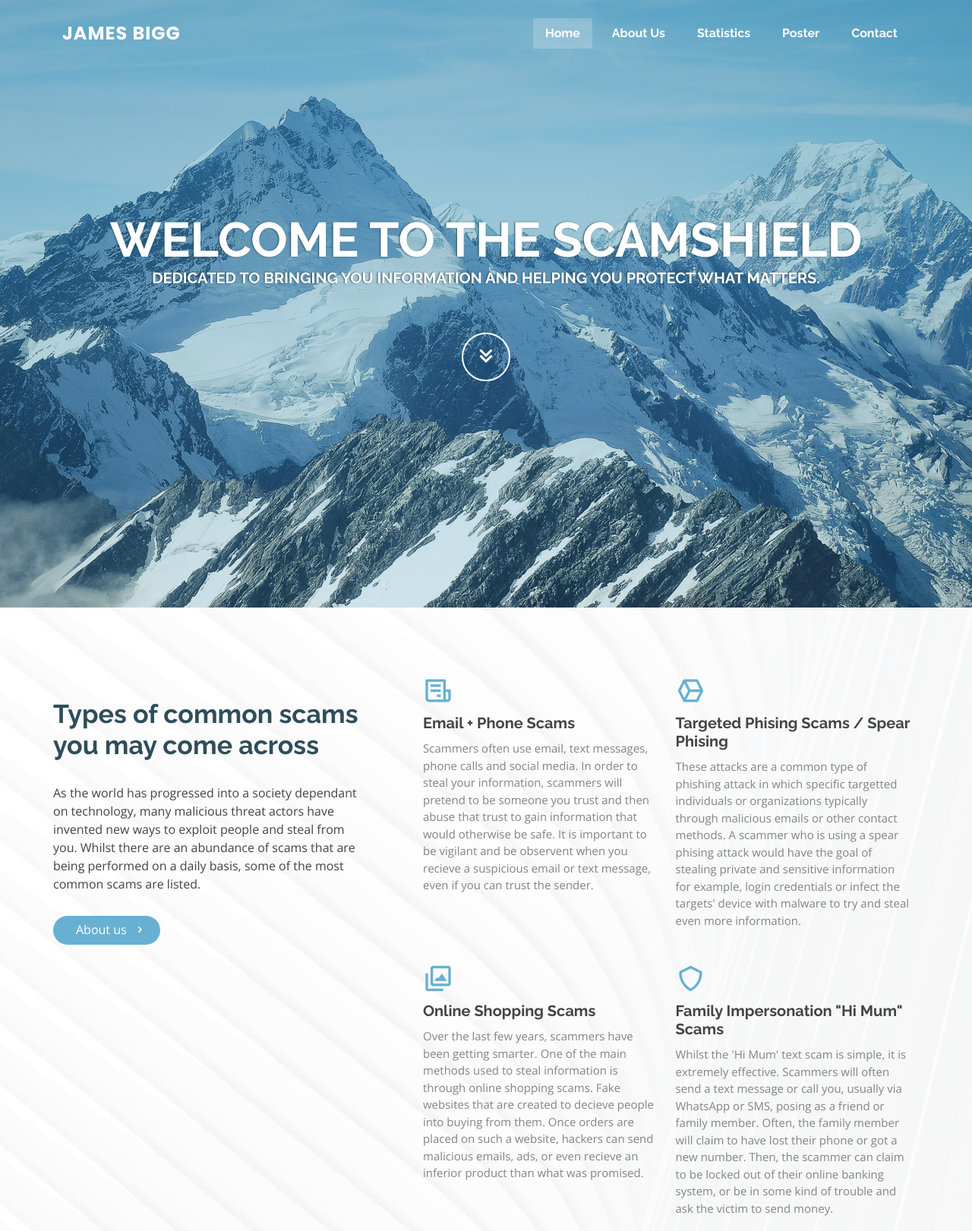
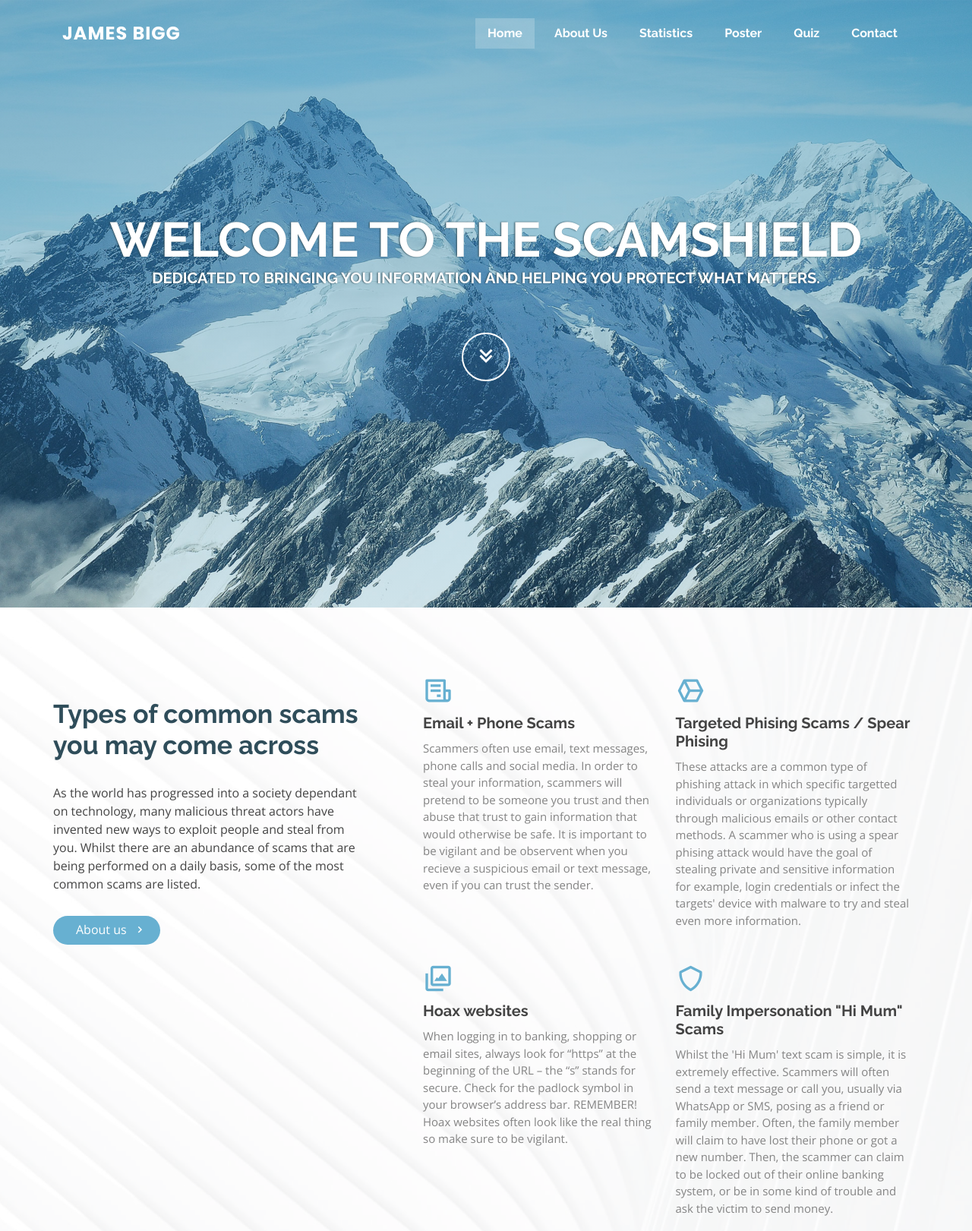
Before and after one commit to JamesDB9/Scamshield, a plain HTML site: page index.html in a window 1280 px wide. Shown: the top 1621 px of the page at 76% size. Drawn offline with nearby package versions, Linux system fonts and the light colour scheme; a script that the page names is missing.

Commit message:
Update index.html

```diff
--- a/index.html
+++ b/index.html
@@ -45,6 +45,7 @@
           <li><a class="nav-link scrollto" href="#about">About Us</a></li>
           <li><a class="nav-link scrollto" href="#services">Statistics</a></li>
           <li><a class="nav-link scrollto" href="#cta">Poster</a>
+		  <li><a class="nav-link scrollto" href="#cta">Quiz</a>
 
 
           <li><a class="nav-link scrollto" href="#contact">Contact</a></li>
@@ -97,8 +98,8 @@
                 </div>
                 <div class="col-md-6 icon-box" data-aos="fade-up" data-aos-delay="300">
                   <i class="bx bx-images"></i>
-                  <h4>Online Shopping Scams</h4>
-                  <p>Over the last few years, scammers have been getting smarter. One of the main methods used to steal information is through online shopping scams. Fake websites that are created to decieve people into buying from them. Once orders are placed on such a website, hackers can send malicious emails, ads, or even recieve an inferior product than what was promised.</p>
+                  <h4>Hoax websites</h4>
+                  <p> When logging in to banking, shopping or email sites, always look for “https” at the beginning of the URL – the “s” stands for secure. Check for the padlock symbol in your browser’s address bar. REMEMBER! Hoax websites often look like the real thing so make sure to be vigilant.  </p>
                 </div>
                 <div class="col-md-6 icon-box" data-aos="fade-up" data-aos-delay="400">
                   <i class="bx bx-shield"></i>
@@ -217,6 +218,19 @@
 
       </div>
     </section><!-- End Cta Section -->
+
+	      <!-- ======= Quiz Section ======= -->
+    <section id="quiz" class="quiz">
+      <div class="container" data-aos="zoom-in">
+
+        <div class="text-center">
+          <h3>Quiz</h3>
+
+          <div data-tf-widget="MhJiXp06" data-tf-opacity="100" data-tf-iframe-props="title=How to Spot and Act on Phishing Scams" data-tf-transitive-search-params data-tf-medium="snippet" style="width:100%;height:500px;"></div><script src="//embed.typeform.com/next/embed.js"></script>
+        </div>
+
+      </div>
+    </section><!-- End quiz Section -->
 
 
 
```
